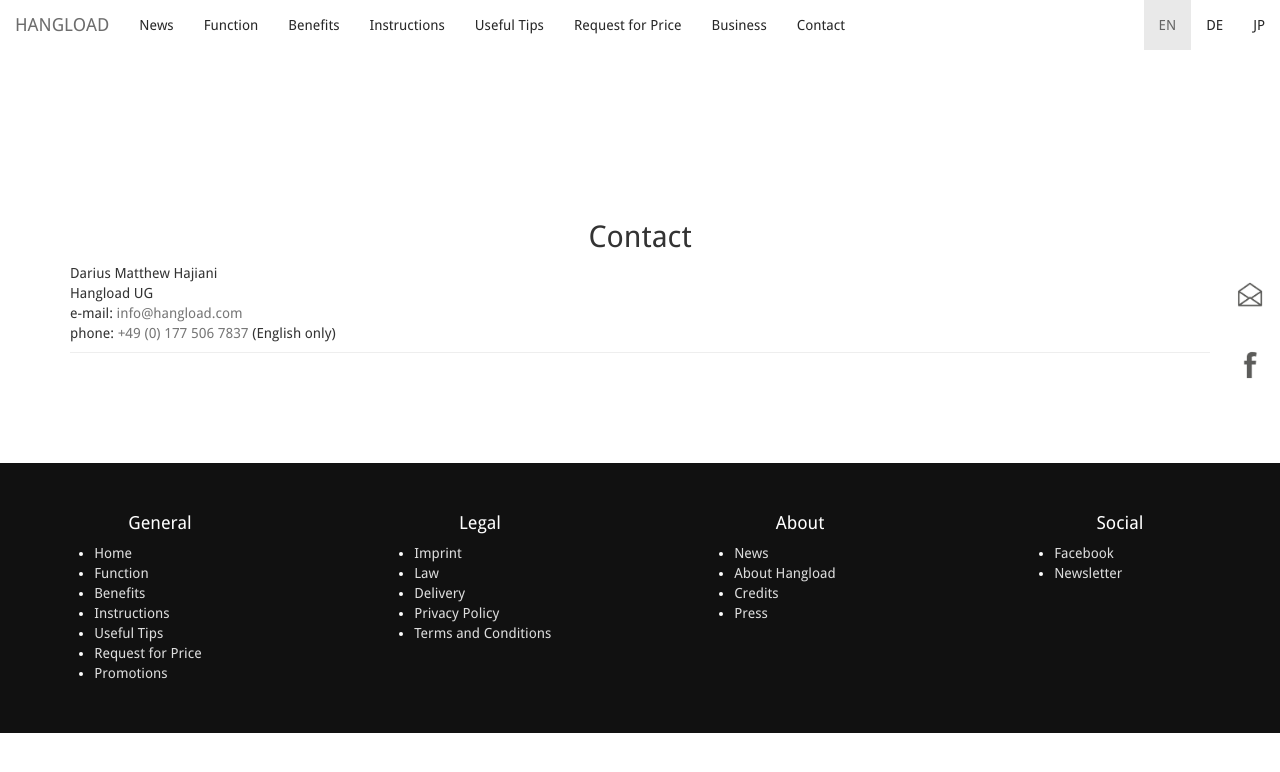
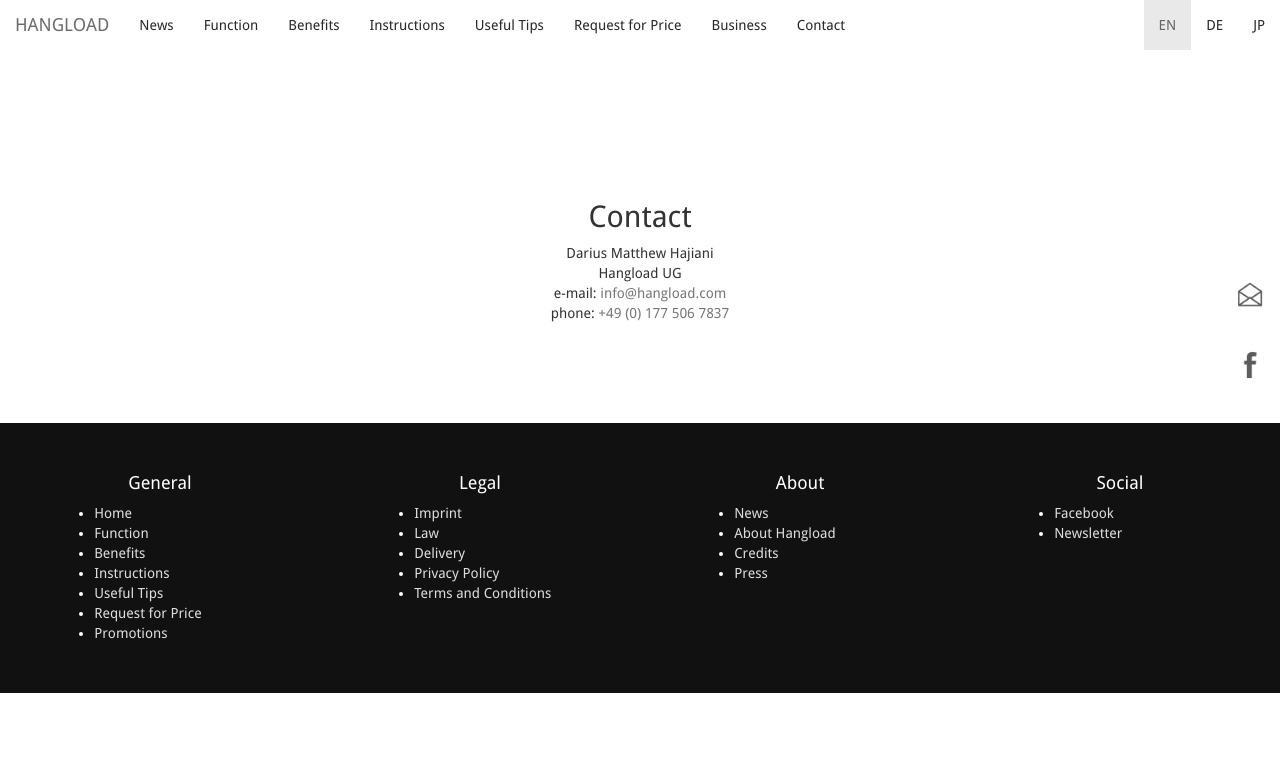
Before and after one commit to bodokaiser/hangload.com, a Jekyll site: the page built from contact.html, in a window 1280 px wide. Shown: the top 772 px of the page. Built offline with Jekyll 4.4.1, drawn with Linux system fonts in a browser that asks for light colours; nearby versions of some CDN libraries; library files that are not in the unit come from our copies; Markdown is read by kramdown in place of the engine named in the settings.

Commit message:
Update contact.html

```diff
--- a/contact.html
+++ b/contact.html
@@ -10,13 +10,13 @@
 <article class="container" id="credits">
   <div class="row">
     <div class="col-xs-12">
-      <div class="page-header">
         <h2 class="text-center">Contact</h2>
+        <p class="text-center">
         Darius Matthew Hajiani<br>
         Hangload UG<br>
         e-mail: <a href="mailto:info@hangload.com">info@hangload.com</a><br>
-        phone: <a href="tel:+491775067837">+49 (0) 177 506 7837</a> (English only)
-      </div>
+        phone: <a href="tel:+491775067837">+49 (0) 177 506 7837</a>
+        </p>
     </div>
   </div>
 </article>
```
